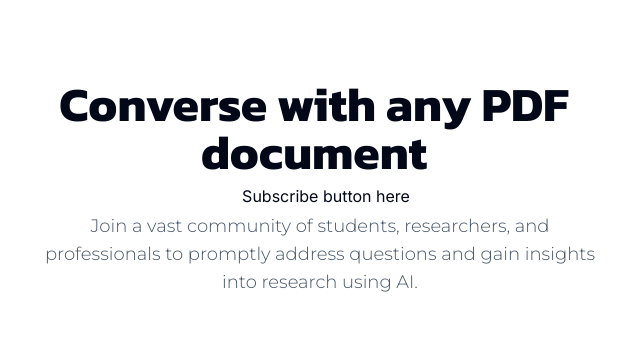
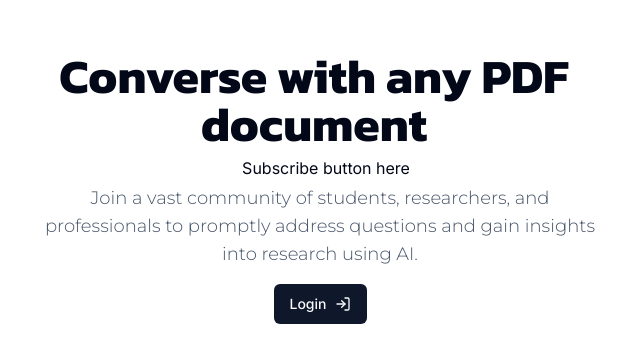
Before and after one commit to dmitridrozdov/chatpdf, a Next.js app: page / in a window 1280 px wide. Shown: the part 212-574 px from the top of the page, without its empty margins (320-960 px from the left). Built offline with nearby package versions, Linux system fonts and the light colour scheme; no server answers.

Commit message:
Update page.tsx

```diff
--- a/src/app/page.tsx
+++ b/src/app/page.tsx
@@ -38,11 +38,9 @@ export default async function Home() {
           <div className="flex mt-2">
             {isAuth && firstChat && (
               // <Link href={`/chat/${firstChat.id}`}>
-              // <Link href='/'>
                 <Button>
                   Go to Chats <ArrowRight className="ml-2" />
                 </Button>
-              // </Link>
             )}
             <div className="ml-3">
               {/* <SubscriptionButton isPro={isPro} /> */} Subscribe button here
@@ -53,18 +51,19 @@ export default async function Home() {
             Join a vast community of students, researchers, and professionals to promptly address questions and gain insights into research using AI.
           </p>
 
-          {/* <div className="w-full mt-4">
+          <div className="w-full mt-4">
             {isAuth ? (
-              <FileUpload />
+              // <FileUpload />
+              <h1>fileuplod</h1>
             ) : (
               <Link href="/sign-in">
                 <Button>
-                  Login to get Started!
+                  Login
                   <LogIn className="w-4 h-4 ml-2" />
                 </Button>
               </Link>
             )}
-          </div> */}
+          </div>
         </div>
       </div>
     </div>
```
